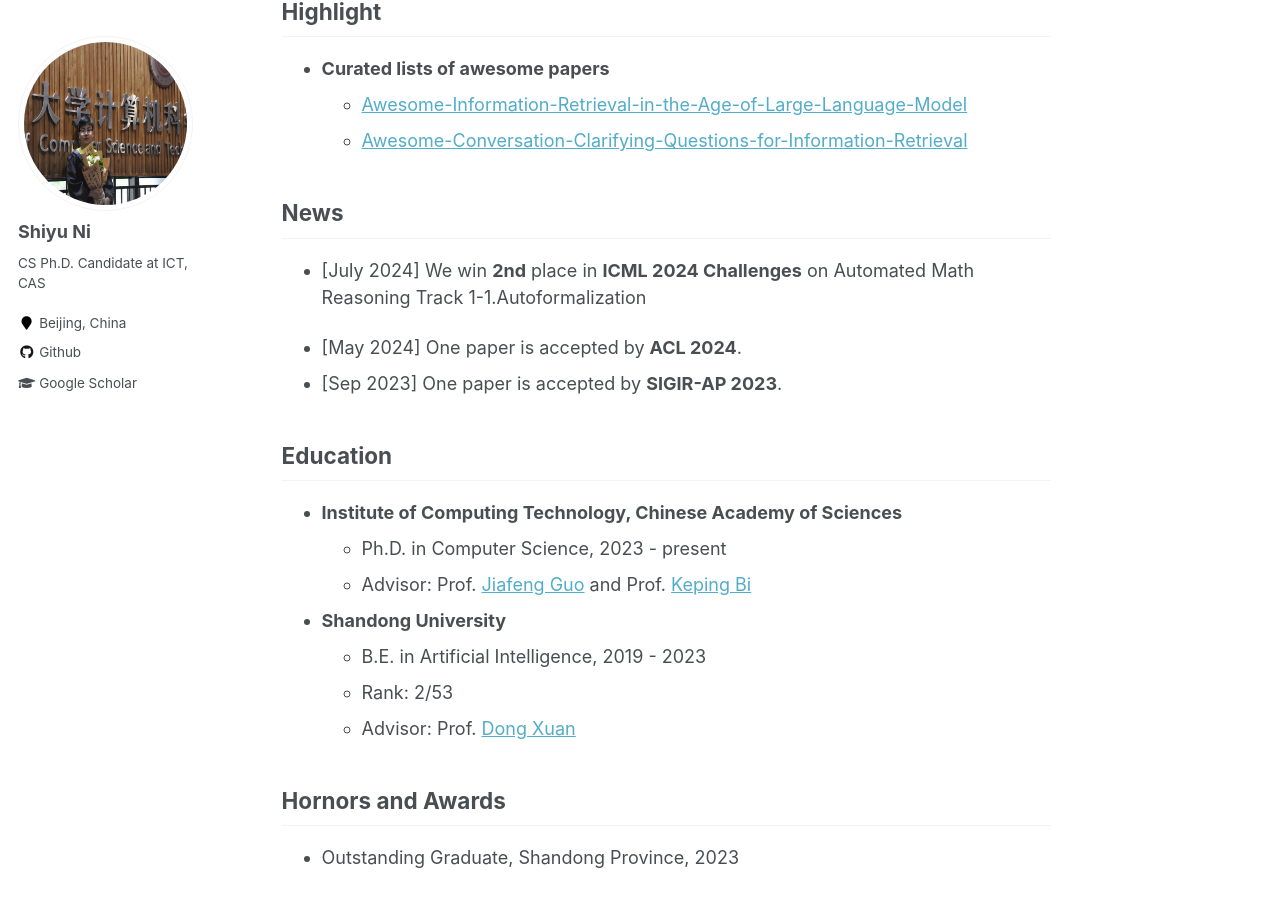
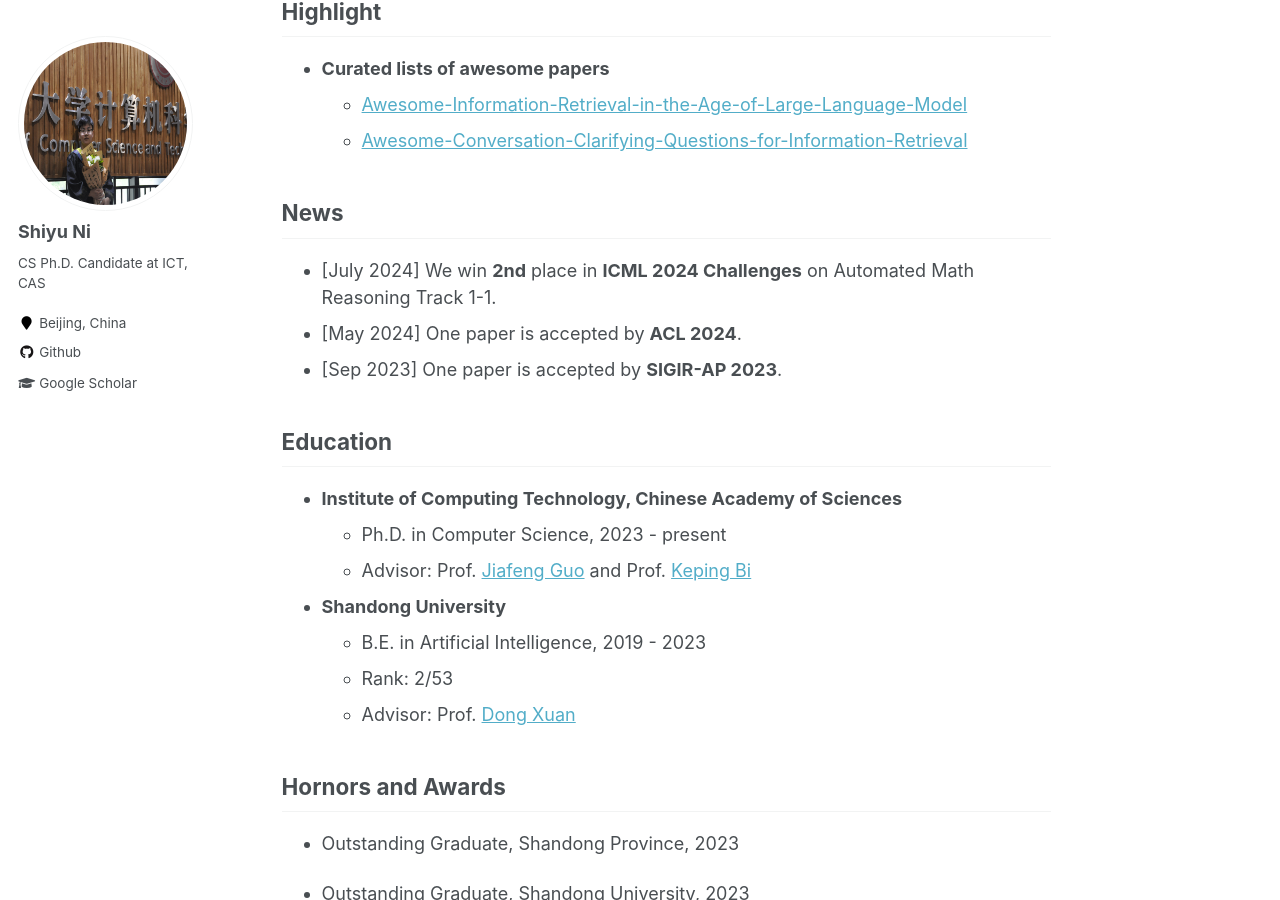
Before and after one commit to ShiyuNee/ShiyuNee.github.io, a Jekyll site: the page built from _pages/about.md, in a window 1280 px wide and 900 px high, scrolled down 314 px. Built offline with Jekyll 4.4.1, drawn with Linux system fonts in a browser that asks for light colours.

Commit message:
update challenge

```diff
--- a/_pages/about.md
+++ b/_pages/about.md
@@ -19,8 +19,7 @@ I am a first-year Ph.D. student in Computer Science at [Institute of Computing T
 
 ## News
 
-- [July 2024] We win **2nd** place in **ICML 2024 Challenges** on Automated Math Reasoning Track 1-1.Autoformalization
-
+- [July 2024] We win **2nd** place in **ICML 2024 Challenges** on Automated Math Reasoning Track 1-1.
 - [May 2024] One paper is accepted by **ACL 2024**.
 - [Sep 2023] One paper is accepted by **SIGIR-AP 2023**.
 
```
